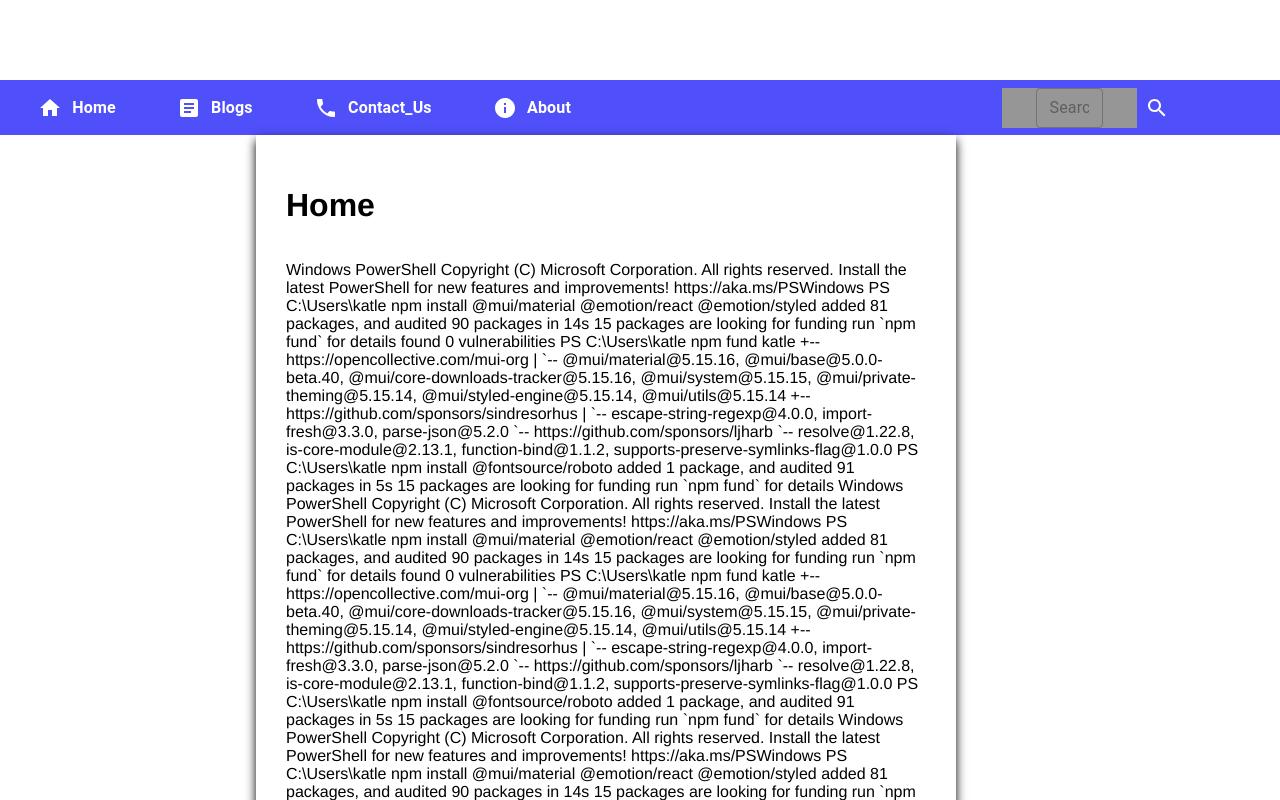
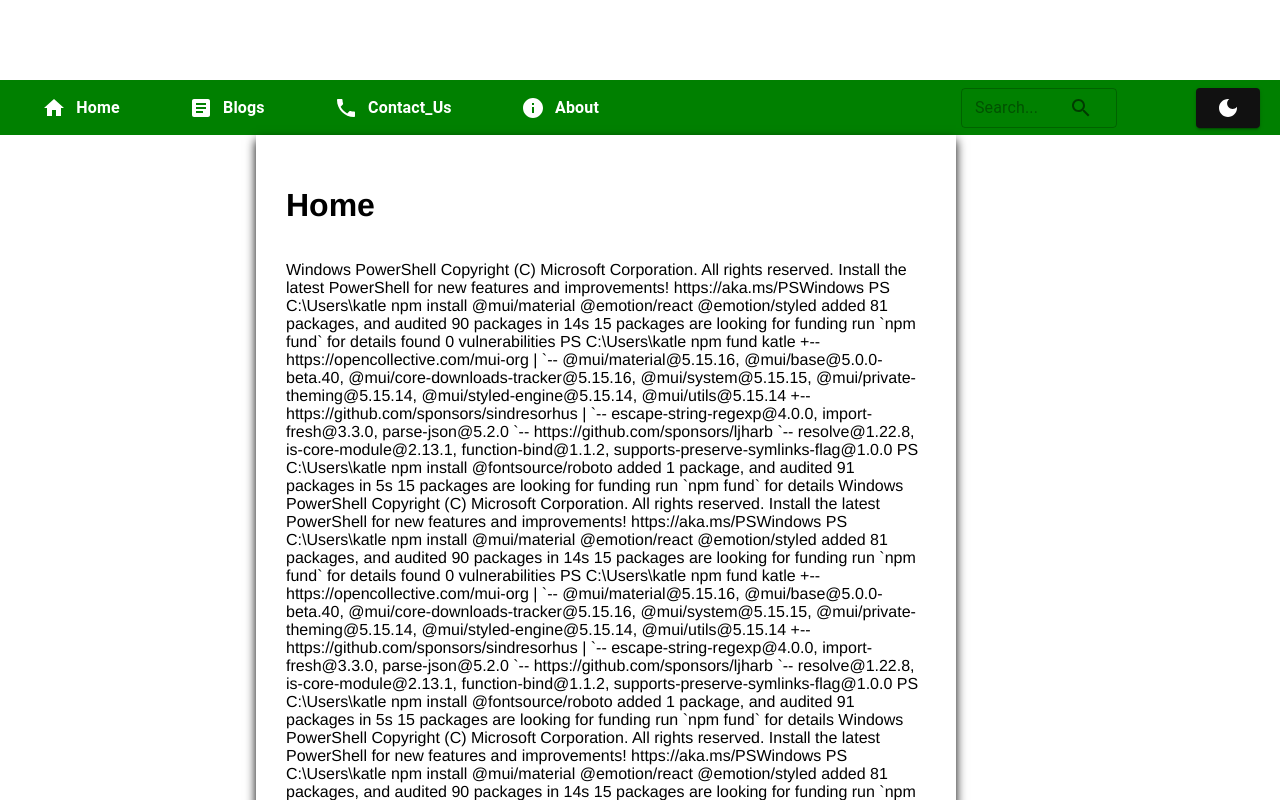
Before and after one commit to Katlego-ki/Mathematics-Education-Portal, a React (Create React App) app: page / in a window 1280 px wide. Shown: the top 800 px of the page. Built offline with nearby package versions, Linux system fonts and the light colour scheme.

Commit message:
added search bar

```diff
--- a/src/App.css
+++ b/src/App.css
@@ -1,6 +1,6 @@
 #nav-bar{
     height: 100%;
-    background: rgb(80,80,250);
+    /*background: rgb(80,80,250);*/
     display: flex;
     position: relative;
     left: 0;
@@ -10,12 +10,11 @@
 
 nav div{
     display: flex;
-    list-style-type: none;
     width: 50%;
     margin: auto;
 }
 
-nav div a{
+#module-links a{
     text-decoration: none;
     display: flex;
     color: white;
@@ -25,7 +24,7 @@ nav div a{
     margin: auto;
 }
 
-#nav-bar div :hover{
+#module-links :hover{
     text-decoration: underline;
 }
 
@@ -58,17 +57,11 @@ footer{
     height: 80px;
 }
 
-#search-bar{
+#Search-bar{
+    justify-content:flex-end;
+    padding-right: 1%;
+}
+#text-field{
     display: flex;
-    position: relative;
-    padding-left: 400px;
-    margin: auto;
+    justify-content: space-evenly;
 }
-
-nav div a{
-    margin: auto;
-}
-
-#sectionA{
-    justify-content: left;
-}
--- a/src/pages/Layout.js
+++ b/src/pages/Layout.js
@@ -1,5 +1,5 @@
 import React  from "react";
-import { Outlet, Link } from "react-router-dom";
+import { Outlet, Link} from "react-router-dom";
 import TextField from "@mui/material/TextField";
 import IconButton from "@mui/material/IconButton";
 import SearchIcon from '@mui/icons-material/Search';
@@ -12,19 +12,30 @@ import Typography from '@mui/material/Typography';
 import Stack from '@mui/material/Stack';
 //import { colors } from "@mui/material";
 //import Box from "@mui/material/Box";
+import { useState } from "react";
+import { Button } from "@mui/material";
+import DarkModeIcon from '@mui/icons-material/DarkMode';
+import InputAdornment from "@mui/material/InputAdornment";
+
+const Layout = () => {
+  const [theme, setTheme] = useState("light")
 
   const styles = {
     style1:{fontWeight:"600", paddingLeft:"10px"},
     styles2:{color:"rgb(50,10,200)", paddingLeft:"10px", textDecoration:"none"}
   };
 
-const Layout = () => {
+  const themes = {
+    darkMode:{backgroundColor: "green"},
+    lightMode:{backgroundColor: "blue"}
+  }
+
   return (
     <>
       <div id="org-logo"></div>
       <div>
-        <nav id="nav-bar">
-          <Stack alignment="center" direction="row">
+        <nav id="nav-bar" style={themes.darkMode}>
+          <Stack id="module-links" alignment="center" direction="row">
             <Link to="/">
               <HomeIcon/>
               <Typography style={styles.style1}>Home</Typography>
@@ -46,18 +57,27 @@ const Layout = () => {
             </Link>
           </Stack>
 
-          <form  id ="search-bar">
+          <Stack id="Search-bar" alignment="center" direction="row">
             <TextField
+                      id="text-field"
                       variant="outlined"
                       placeholder="Search..."
                       size="small"
-                    style={{backgroundColor: "rgb(150,150,150)"}}
+                      style={{color:"gray"}}
+                      InputProps={{
+                        endAdornment: (
+                          <InputAdornment id="search-icon">
+                            <IconButton>
+                              <SearchIcon />
+                            </IconButton>
+                          </InputAdornment>
+                        )
+                      }}
                   />
-                    <IconButton type="submit" aria-label="search">
-                      <SearchIcon style={{fill : "white"}} />
-                    </IconButton>
 
-          </form>
+
+            <Button variant="contained" style={{backgroundColor:"#111"}}><DarkModeIcon style={{fill:"white"}} /></Button>
+            </Stack>
         </nav>
       </div>
 
```
Lines whose indentation alone changed are shown as unchanged.
